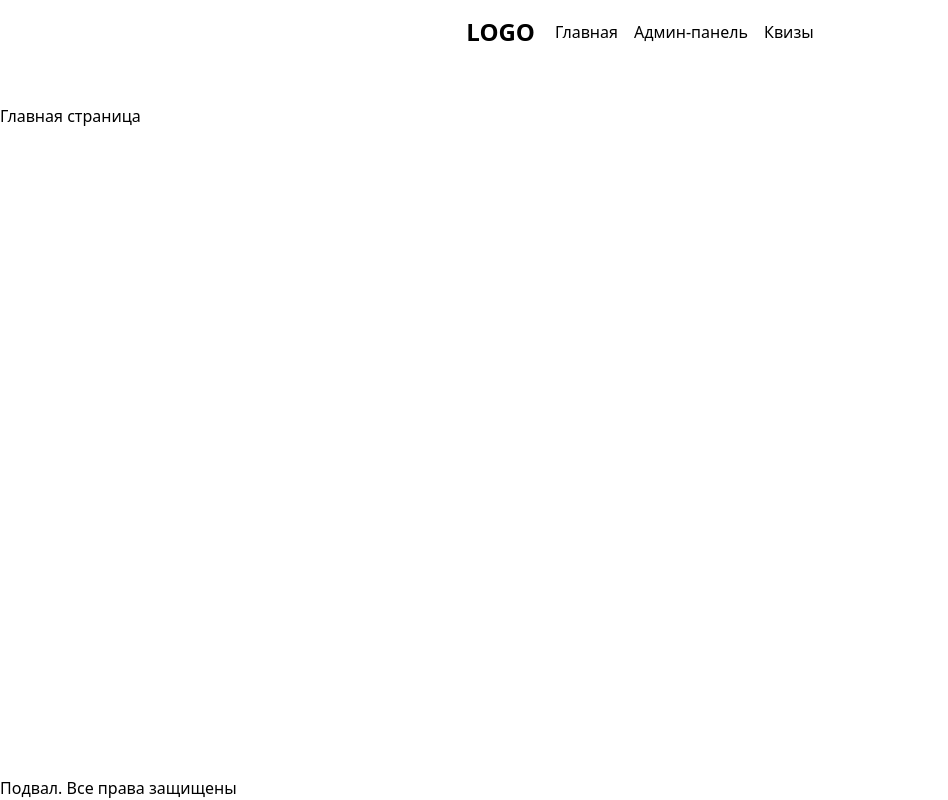
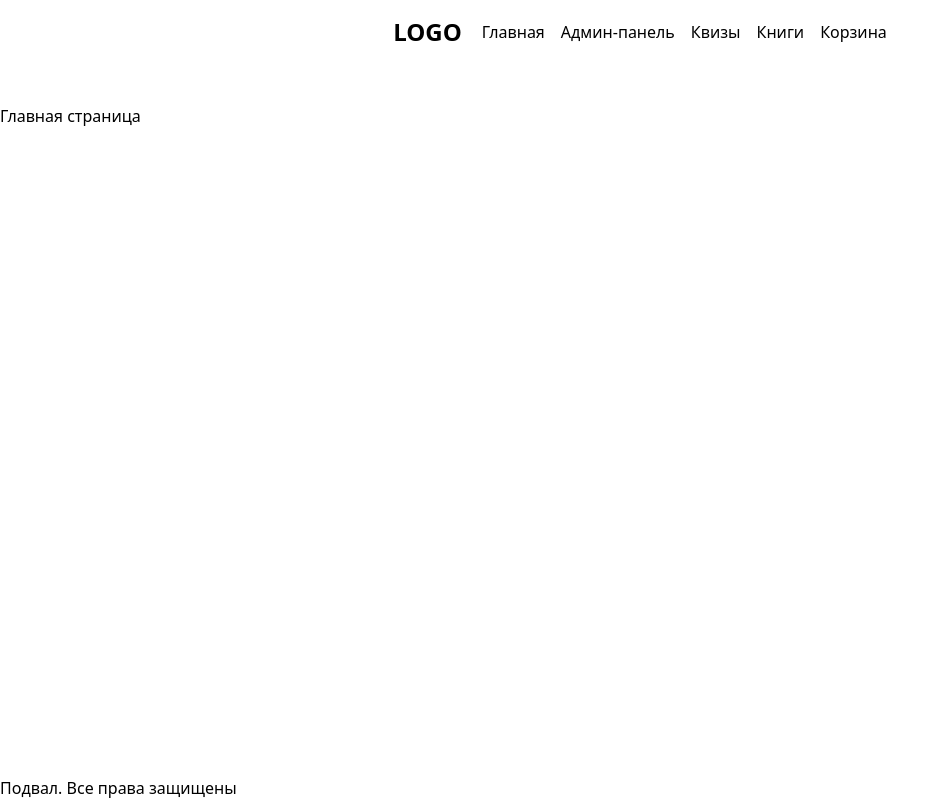
Before and after one commit to Vandomeris/my_first_react_35, a React (Vite) app: page / in a window 1280 px wide. Shown: the whole page, without its empty margins (0-948 px from the left). Built offline with nearby package versions, Linux system fonts and the light colour scheme.

Commit message:
added cart via context

```diff
--- a/src/pages/BooksPage.jsx
+++ b/src/pages/BooksPage.jsx
@@ -1,11 +1,25 @@
-import { useEffect, useState } from "react"
+import { useContext, useEffect, useState } from "react"
 import CreateBook from "../components/CreateBook"
 import { NavLink } from "react-router"
+import { CartContext } from "../stores"
 
 export default function BooksPage() {
 
     const [books, setBooks] = useState([])
 
+    const [cart, setCart] = useContext(CartContext)
+
+    function addToCart(item) {
+        setCart(
+            [
+                ...cart,
+                item
+            ]
+        )
+    }
+
+
+    console.log(cart)
 
     useEffect(() => {
 
@@ -31,13 +45,21 @@ export default function BooksPage() {
             <div className="grid lg:grid-cols-5 md:grid-cols-3 gap-5 mt-10">
                 {
                     books.map((book) => (
-                        <NavLink to={`/books/${book.id}`} className="flex flex-col gap-4">
-                            <h3 className="text-center font-bold text-xl">{book.title}</h3>
+                        <div>
+
+
+                            <NavLink to={`/books/${book.id}`} className="flex flex-col gap-4">
+                                <h3 className="text-center font-bold text-xl">{book.title}</h3>
+                            </NavLink>
                             <p>{book.pageCount} страниц</p>
                             <p>{book.description}</p>
 
                             <p className="w-full truncate">{book.excerpt}</p>
-                        </NavLink>
+                            <button
+                                className="bg-green-600 text-white p-2 cursor-pointer"
+                                onClick={() => addToCart(book)}
+                            >Купить книгу</button>
+                        </div>
                     ))
                 }
             </div>
--- /dev/null
+++ b/src/pages/CartPage.jsx
@@ -0,0 +1,21 @@
+import { useContext } from "react"
+import { CartContext } from "../stores"
+
+export default function CartPage() {
+
+    const [cart, setCart] = useContext(CartContext)
+
+    return (
+        <div className="grid lg:grid-cols-5 md:grid-cols-3 gap-5 mt-10">
+            {
+                cart.map((book) => (
+                    <div>
+                        <h3 className="font-bold text-xl">{book.title}</h3>
+                        <p>{book.pageCount} страниц</p>
+                        <p>1000$</p>
+                    </div>
+                ))
+            }
+        </div>
+    )
+}
--- a/src/pages/MainLayout.jsx
+++ b/src/pages/MainLayout.jsx
@@ -1,7 +1,13 @@
 import { NavLink, Outlet } from "react-router";
+import { CartContext } from "../stores";
+import { useState } from "react";
 
 export default function MainLayout() {
+
+    const [cart, setCart] = useState([])
+
     return (
+        <CartContext value={[cart, setCart]}>
             <div className="container mx-auto flex flex-col min-h-screen">
                 <header className="flex justify-center items-center gap-x-5 py-4 mb-10">
                     <div className="text-2xl font-bold">LOGO</div>
@@ -10,12 +16,15 @@ export default function MainLayout() {
                         <NavLink to="/">Главная</NavLink>
                         <NavLink to="/admin">Админ-панель</NavLink>
                         <NavLink to="/quizes">Квизы</NavLink>
+                        <NavLink to="/books">Книги</NavLink>
+                        <NavLink to="/cart">Корзина</NavLink>
                     </nav>
                 </header>
 
                 <main><Outlet /></main>
 
                 <footer className="mt-auto">Подвал. Все права защищены</footer>
-        </div >
+            </div>
+        </CartContext>
     )
 }
--- a/src/router.js
+++ b/src/router.js
@@ -7,6 +7,7 @@ import CreateQuizPage from "./pages/CreateQuizPage";
 import PlayQuizPage from "./pages/PlayQuizPage";
 import BooksPage from "./pages/BooksPage";
 import BookCardPage from "./pages/BookCardPage";
+import CartPage from "./pages/CartPage";
 
 export const router = createBrowserRouter([
     {
@@ -39,6 +40,10 @@ export const router = createBrowserRouter([
             {
                 path: 'books/:id',
                 Component: BookCardPage
+            },
+            {
+                path: 'cart',
+                Component: CartPage
             }
         ]
     }
--- /dev/null
+++ b/src/stores.js
@@ -0,0 +1,3 @@
+import { createContext } from "react";
+
+export const CartContext = createContext(null)
```
Lines whose indentation alone changed are shown as unchanged.
